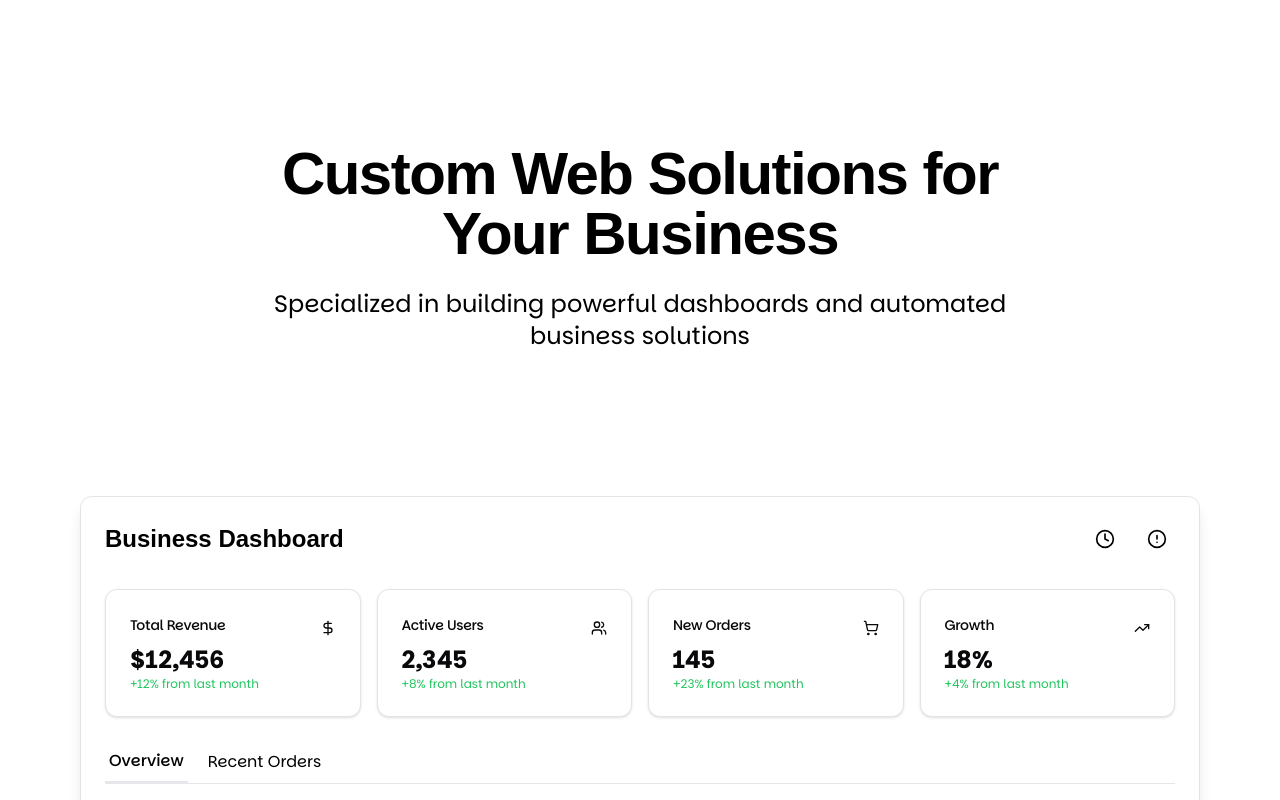
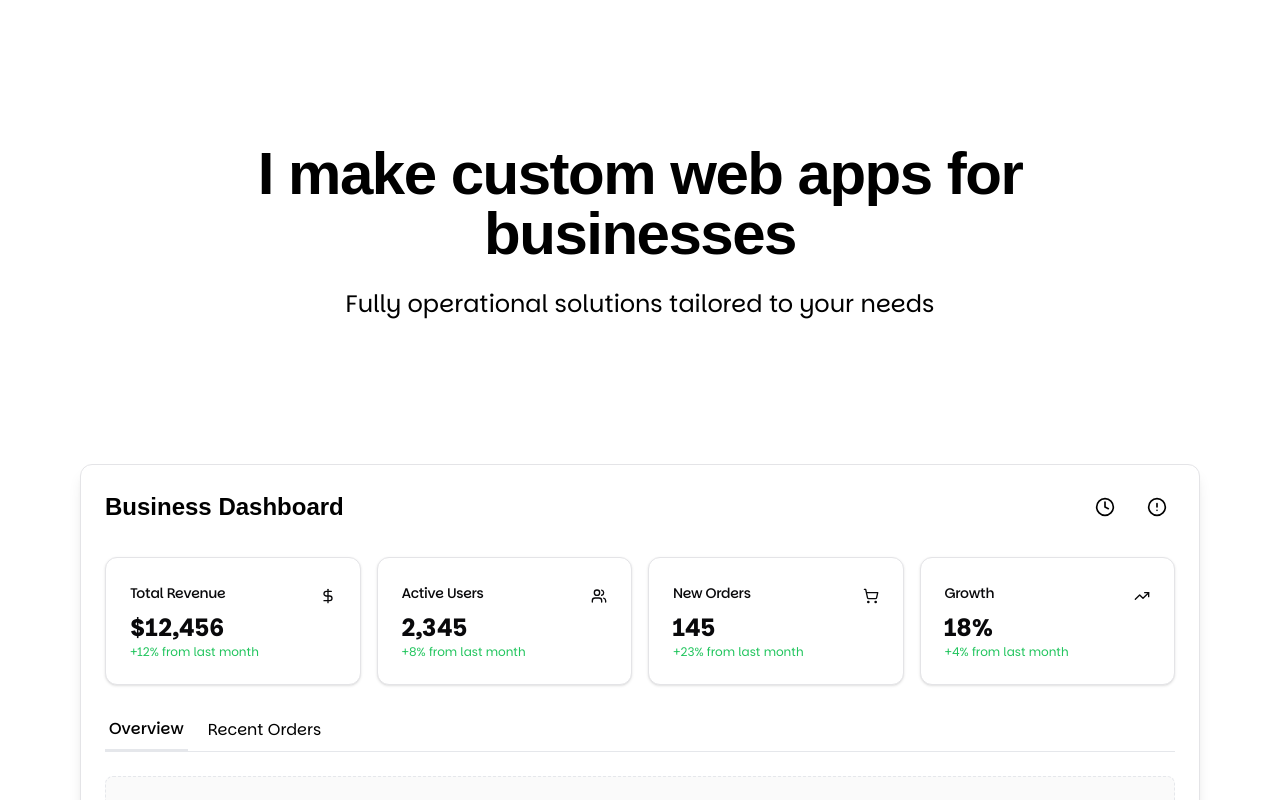
Before and after one commit to geoffvrijmoet/dev-geoffvrijmoet-com, a Next.js app: page / in a window 1280 px wide. Shown: the top 800 px of the page. Built offline with nearby package versions, Linux system fonts and the light colour scheme; a web font is replaced by a local one.

Commit message:
changed hero copy

```diff
--- a/components/hero.tsx
+++ b/components/hero.tsx
@@ -13,10 +13,10 @@ export default function Hero() {
           className="max-w-3xl mx-auto text-center"
         >
           <h1 className="text-4xl md:text-6xl font-heading font-bold tracking-tight mb-6">
-            Custom Web Solutions for Your Business
+            I make custom web apps for businesses
           </h1>
           <p className="text-xl md:text-2xl text-muted-foreground mb-8">
-            Specialized in building powerful dashboards and automated business solutions
+            Fully operational solutions tailored to your needs
           </p>
         </motion.div>
       </div>
```
